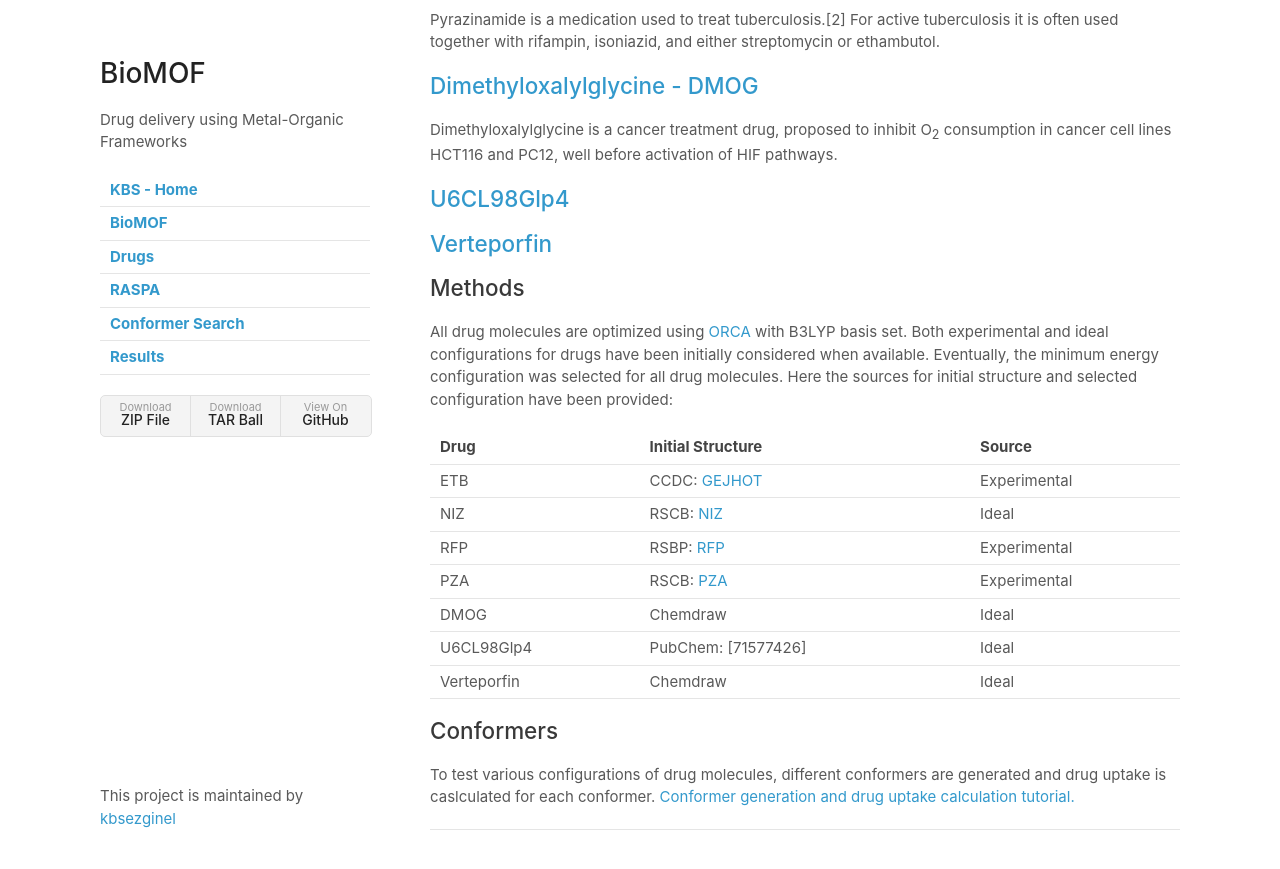
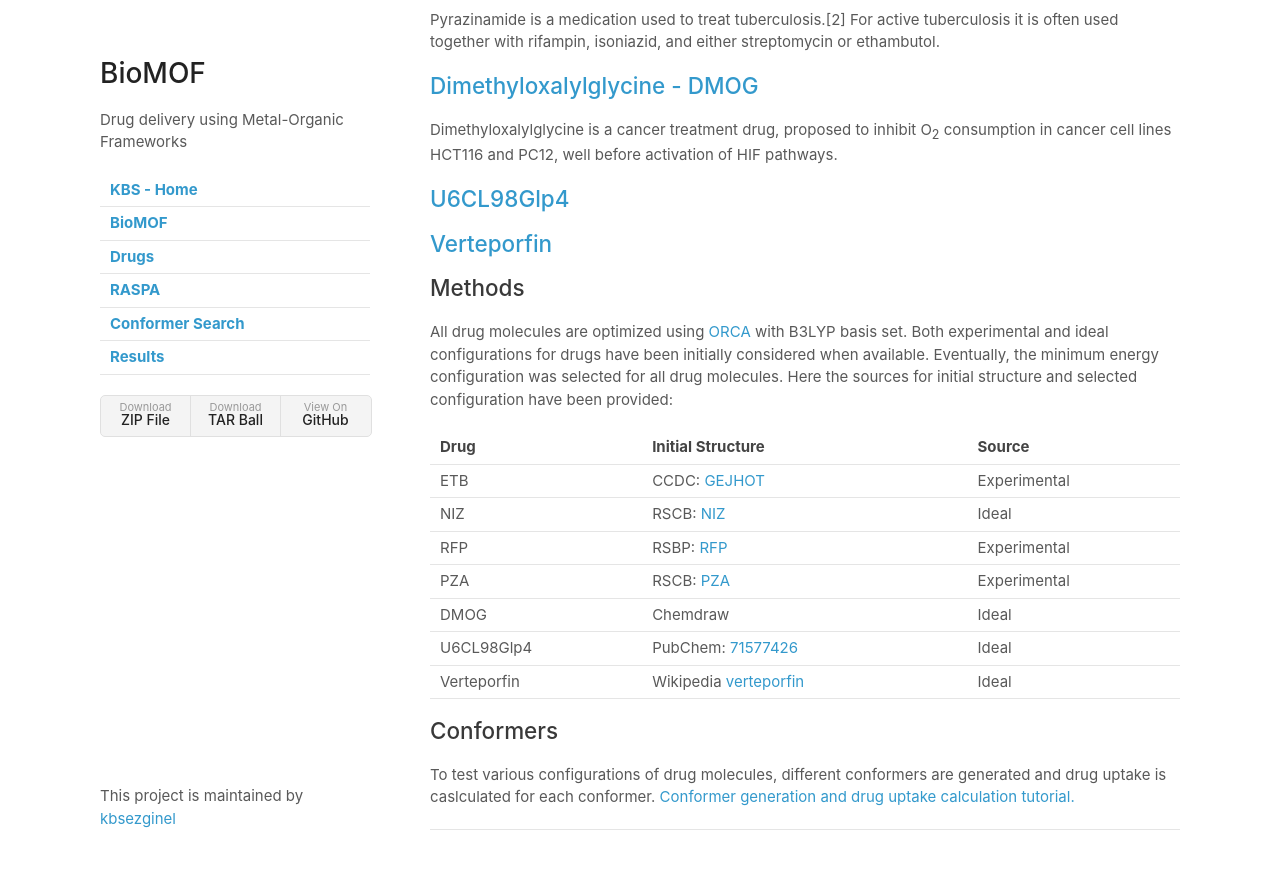
Before and after one commit to kbsezginel/biomof, a Jekyll site: the page built from docs/drugs.md, in a window 1280 px wide and 900 px high, scrolled down 539 px. Shown: the top 869 px of the window. Built offline with Jekyll 4.4.1, drawn with Linux system fonts in a browser that asks for light colours; our own code applies the rules of GitHub Pages for plain Markdown files.

Commit message:
Adds verteporfin structure and link.

```diff
--- a/docs/drugs.md
+++ b/docs/drugs.md
@@ -25,15 +25,15 @@ Dimethyloxalylglycine is a cancer treatment drug, proposed to inhibit O<sub>2</s
 
 All drug molecules are optimized using [ORCA][orca] with B3LYP basis set. Both experimental and ideal configurations for drugs have been initially considered when available. Eventually, the minimum energy configuration was selected for all drug molecules. Here the sources for initial structure and selected configuration have been provided:
 
-|Drug       |Initial Structure     |Source      |
-|:----------|:---------------------|:-----------|
-|ETB        |CCDC: [GEJHOT]        |Experimental|
-|NIZ        |RSCB: [NIZ]           |Ideal       |
-|RFP        |RSBP: [RFP]           |Experimental|
-|PZA        |RSCB: [PZA]           |Experimental|
-|DMOG       |Chemdraw              |Ideal       |
-|U6CL98Glp4 |PubChem: [71577426]   |Ideal       |
-|Verteporfin|Chemdraw              |Ideal       |
+|Drug       |Initial Structure       |Source      |
+|:----------|:-----------------------|:-----------|
+|ETB        |CCDC: [GEJHOT]          |Experimental|
+|NIZ        |RSCB: [NIZ]             |Ideal       |
+|RFP        |RSBP: [RFP]             |Experimental|
+|PZA        |RSCB: [PZA]             |Experimental|
+|DMOG       |Chemdraw                |Ideal       |
+|U6CL98Glp4 |PubChem: [71577426]     |Ideal       |
+|Verteporfin|Wikipedia [verteporfin] |Ideal       |
 
 ## Conformers
 
@@ -51,5 +51,6 @@ To test various configurations of drug molecules, different conformers are gener
 [NIZ]: https://www4.rcsb.org/ligand/NIZ
 [PZA]: https://www4.rcsb.org/ligand/PZA
 [RFP]: https://www4.rcsb.org/ligand/RFP
-[21106402]: http://www.chemspider.com/Chemical-Structure.21106402.html
-[Verteporfin-71577426]: https://pubchem.ncbi.nlm.nih.gov/compound/cb-839#section=3D-Conformer
+[Verteporfin-21106402]: http://www.chemspider.com/Chemical-Structure.21106402.html
+[verteporfin]: https://chemapps.stolaf.edu/jmol/jmol.php?model=COC%28%3DO%29%5BC%40%40H%5D2C%28%3DC%5CC%3DC3%5Cc1cc6nc%28cc5nc%28cc4nc%28cc%28n1%29%5BC%40%5D23C%29C%28%2FC%29%3DC4%2FCCC%28%3DO%29OC%29c%28CCC%28O%29%3DO%29c5C%29C%28%2FC%3DC%29%3DC6%2FC%29%2FC%28%3DO%29OC
+[71577426]: https://pubchem.ncbi.nlm.nih.gov/compound/cb-839#section=3D-Conformer
```
Also changed, not shown: 3 other files.
